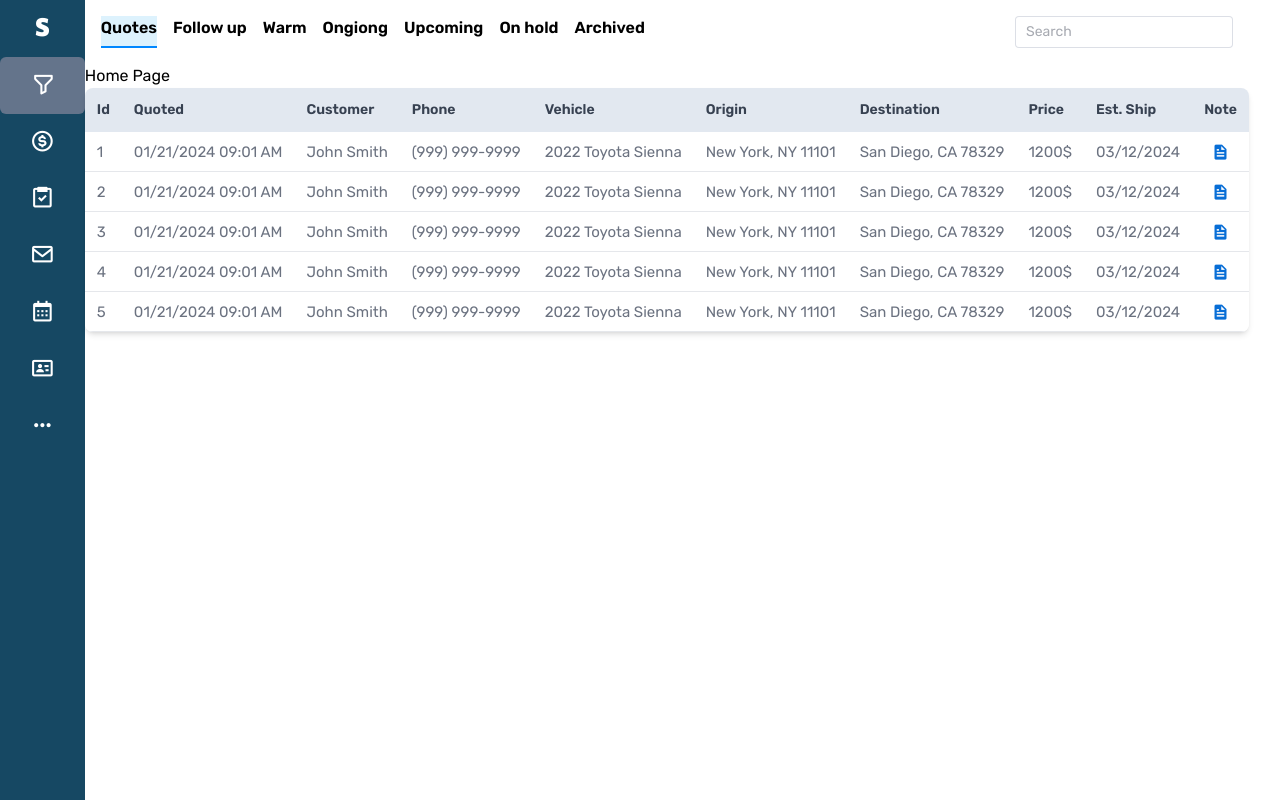
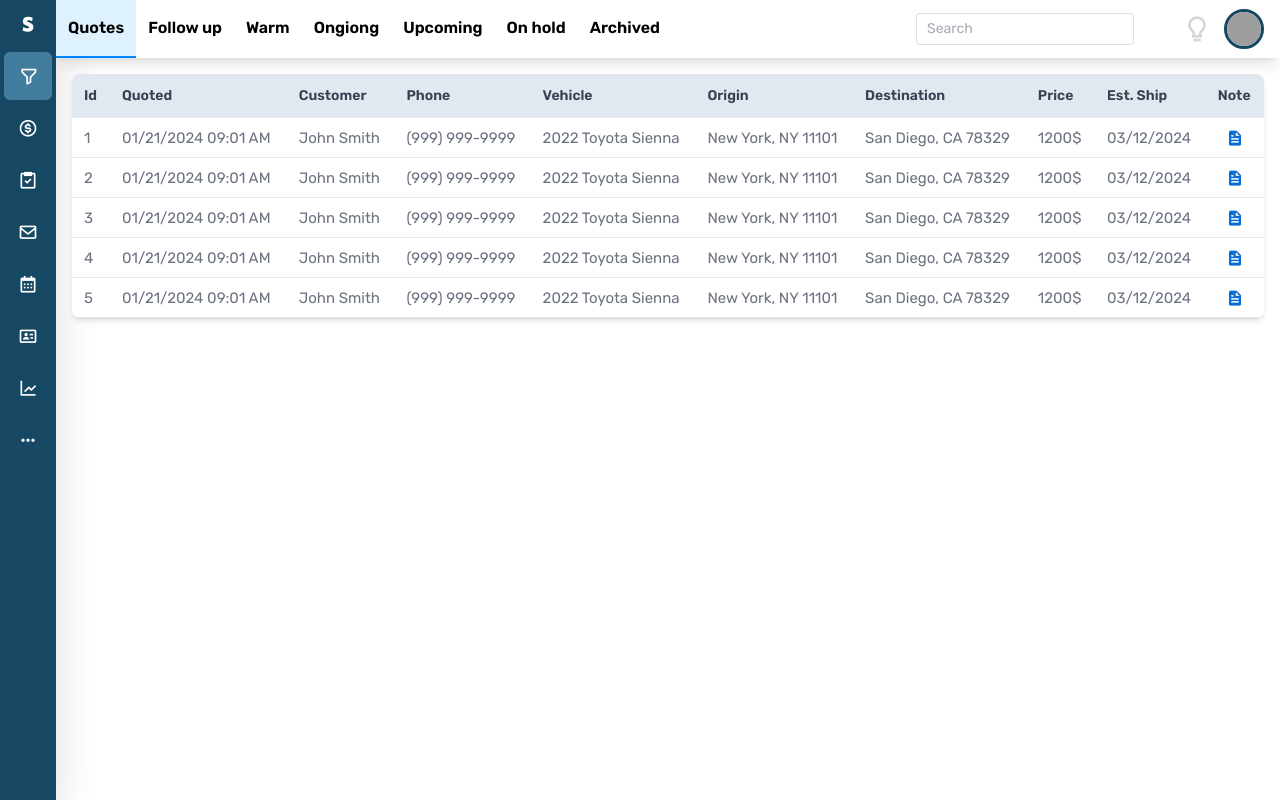
Before and after one commit to BlueMateCRM/BlueMateCRM, a Vue app: page / in a window 1280 px wide. Built offline with nearby package versions, Linux system fonts and the light colour scheme; grey boxes are pictures that could not be loaded.

Commit message:
Header & Sidebar were merged and Changed

```diff
--- a/src/components/partials/Header.vue
+++ b/src/components/partials/Header.vue
@@ -1,33 +1,91 @@
 <script setup>
-import { ref,onMounted } from "vue";
+import { ref, onMounted } from "vue";
 const input = ref("");
-const content = ref(null)
+const content = ref(null);
 onMounted(() => {
   content.value = 1;
-})
+});
 </script>
 
 <template>
-  <div class="w-[100%] flex justify-between p-4">
-    <div class="flex space-x-4 text-base cursor-pointer">
-      <div class="font-semibold" :class="{'price' :content == 1}" @click="content = 1"> Quotes </div>
-      <div class="font-semibold" :class="{'price' :content == 2}" @click="content = 2"> Follow up </div>
-      <div class="font-semibold" :class="{'price' :content == 3}" @click="content = 3">Warm</div>
-      <div class="font-semibold" :class="{'price' :content == 4}" @click="content = 4">Ongiong</div>
-      <div class="font-semibold" :class="{'price' :content == 5}" @click="content = 5">Upcoming</div>
-      <div class="font-semibold" :class="{'price' :content == 6}" @click="content = 6">On hold</div>
-      <div class="font-semibold" :class="{'price' :content == 7}" @click="content = 7">Archived</div>
+  <header
+    class="w-full flex items-center justify-between shadow-lg sticky top-0 left-0 z-50 bg-white"
+  >
+    <!-- status list -->
+    <nav class="flex text-base cursor-pointer">
+      <div
+        class="font-semibold py-4 px-3"
+        :class="{ price: content == 1 }"
+        @click="content = 1"
+      >
+        Quotes
+      </div>
+      <div
+        class="font-semibold py-4 px-3"
+        :class="{ price: content == 2 }"
+        @click="content = 2"
+      >
+        Follow up
+      </div>
+      <div
+        class="font-semibold py-4 px-3"
+        :class="{ price: content == 3 }"
+        @click="content = 3"
+      >
+        Warm
+      </div>
+      <div
+        class="font-semibold py-4 px-3"
+        :class="{ price: content == 4 }"
+        @click="content = 4"
+      >
+        Ongiong
+      </div>
+      <div
+        class="font-semibold py-4 px-3"
+        :class="{ price: content == 5 }"
+        @click="content = 5"
+      >
+        Upcoming
+      </div>
+      <div
+        class="font-semibold py-4 px-3"
+        :class="{ price: content == 6 }"
+        @click="content = 6"
+      >
+        On hold
+      </div>
+      <div
+        class="font-semibold py-4 px-3"
+        :class="{ price: content == 7 }"
+        @click="content = 7"
+      >
+        Archived
+      </div>
+    </nav>
+
+    <!-- details -->
+    <div class="flex items-center pr-4">
+      <el-input v-model="input" placeholder="Search" />
+      <div class="flex items-center ml-12">
+        <i class="bx bx-bulb text-3xl text-gray-300"></i>
+        <div
+          class="rounded-full w-10 h-10 overflow-hidden border-[3px] border-darkBlue ml-3"
+        >
+          <img
+            src="https://images.unsplash.com/profile-1534796299842-cfc036c59a04?ixlib=rb-4.0.3&crop=faces&fit=crop&w=128&h=128"
+            alt="avatar"
+            class="w-full h-full object-cover"
+          />
+        </div>
+      </div>
     </div>
-    <div>
-      <el-input v-model="input" placeholder="Search" />
-    </div>
-  </div>
+  </header>
 </template>
 
 <style scoped>
-.price{
-  border-bottom:2px solid #0087FF;
-  background-color: #DDF2FD;
-
+.price {
+  border-bottom: 2px solid #0087ff;
+  background-color: #ddf2fd;
 }
 </style>
--- a/src/components/partials/Sidebar.vue
+++ b/src/components/partials/Sidebar.vue
@@ -1,40 +1,73 @@
-<script setup lang="ts">
-
-</script>
+<script setup lang="ts"></script>
 
 <template>
-  <div class="bg-darkBlue h-screen">
-    <router-link to="/" class="menu flex items-center py-4 px-[30px]">
-      <i class='bx bxl-stripe bx-sm' style="color:#ffff"></i>
+  <aside
+    class="sidebar bg-darkBlue w-full min-h-full flex flex-col items-center"
+  >
+    <span class="flex w-12 h-12 items-center justify-center rounded-md mb-1">
+      <i class="bx bxl-stripe text-xl text-white"></i>
+    </span>
+    <router-link
+      to="/"
+      title="leads"
+      class="flex w-12 h-12 items-center justify-center rounded-md mb-1"
+    >
+      <i class="bx bx-filter-alt text-xl text-white"></i>
     </router-link>
-    <router-link to="/login" class="menu flex items-center px-[30px] p-4 rounded-md bg-slate-500">
-      <i class='bx bx-filter-alt bx-sm' style="color:#ffff"></i>
+    <router-link
+      to="/quotes"
+      title="quotes"
+      class="flex w-12 h-12 items-center justify-center rounded-md mb-1"
+    >
+      <i class="bx bx-dollar-circle text-xl text-white"></i>
     </router-link>
-    <router-link to="/" class="flex items-center py-4 px-[30px]">
-      <i class='bx bx-dollar-circle bx-sm' style="color:#ffff" ></i>
+    <router-link
+      to="/orders"
+      title="orders"
+      class="flex w-12 h-12 items-center justify-center rounded-md mb-1"
+    >
+      <i class="bx bx-task text-xl text-white"></i>
     </router-link>
-    <router-link to="/" class="flex items-center py-4 px-[30px]">
-      <i class='bx bx-task bx-sm' style="color:#ffff"></i>
+    <router-link
+      to="/messages"
+      title="messages"
+      class="flex w-12 h-12 items-center justify-center rounded-md mb-1"
+    >
+      <i class="bx bx-envelope text-xl text-white"></i>
     </router-link>
-    <router-link to="/" class="flex items-center py-4 px-[30px]">
-      <i class='bx bx-envelope bx-sm' style="color:#ffff"></i>
+    <router-link
+      to="/tasks"
+      title="tasks"
+      class="flex w-12 h-12 items-center justify-center rounded-md mb-1"
+    >
+      <i class="bx bx-calendar text-xl text-white"></i>
     </router-link>
-    <router-link to="/" class="flex items-center py-4 px-[30px]">
-      <i class='bx bx-calendar bx-sm' style="color:#ffff"></i>
+    <router-link
+      to="/profile"
+      title="profile"
+      class="flex w-12 h-12 items-center justify-center rounded-md mb-1"
+    >
+      <i class="bx bx-id-card text-xl text-white"></i>
     </router-link>
-    <router-link to="/" class="flex items-center py-4 px-[30px]">
-      <i class='bx bx-id-card bx-sm' style="color:#ffff"></i>
+    <router-link
+      to="/statistic"
+      title="statistics"
+      class="flex w-12 h-12 items-center justify-center rounded-md mb-1"
+    >
+      <i class="bx bx-line-chart text-xl text-white"></i>
     </router-link>
-    <router-link to="/" class="flex items-center py-4 px-[30px]">
-      <i class='bx bx-dots-horizontal-rounded bx-sm' style="color:#ffff"></i>
+    <router-link
+      to="/setting"
+      title="settings"
+      class="flex w-12 h-12 items-center justify-center rounded-md mb-1"
+    >
+      <i class="bx bx-dots-horizontal-rounded text-xl text-white"></i>
     </router-link>
-  </div>
+  </aside>
 </template>
 
-<style scoped>
-.router-link-exact-active .menu {
-  background: rgb(15, 118, 110);
-  background: linear-gradient(90deg, rgba(15, 118, 110, 0.2) 0%, rgba(255, 255, 255, 0.4) 100%);
-  color: #0f766e;
+<style>
+.sidebar .router-link-active {
+  background: #427d9d;
 }
 </style>
--- a/src/layouts/UserLayout.vue
+++ b/src/layouts/UserLayout.vue
@@ -5,12 +5,33 @@ import Header from "../components/partials/Header.vue";
 
 <template>
   <main class="flex">
-    <SidebarVue />
-    <div>
+    <!-- sidebar -->
+    <div class="aside w-14 h-screen overflow-y-auto shadow-2xl">
+      <SidebarVue />
+    </div>
+
+    <!-- main content -->
+    <div class="content overflow-y-auto overflow-x-hidden h-screen">
       <Header />
-      <RouterView />
+      <div class="p-4">
+        <RouterView />
+      </div>
     </div>
   </main>
 </template>
 
-<style scoped></style>
+<style scoped>
+.aside::-webkit-scrollbar {
+  width: 5px;
+}
+.aside::-webkit-scrollbar-track {
+  background-color: #4b5677;
+}
+.aside::-webkit-scrollbar-thumb {
+  background: #427d9d;
+  border-radius: 15px;
+}
+.content {
+  width: calc(100% - 56px);
+}
+</style>
--- a/src/pages/user/Home.vue
+++ b/src/pages/user/Home.vue
@@ -4,7 +4,6 @@ import ExampleTable from "../../components/tables/ExapleTable.vue";
 
 <template>
   <main>
-    Home Page
     <ExampleTable />
   </main>
 </template>
```
